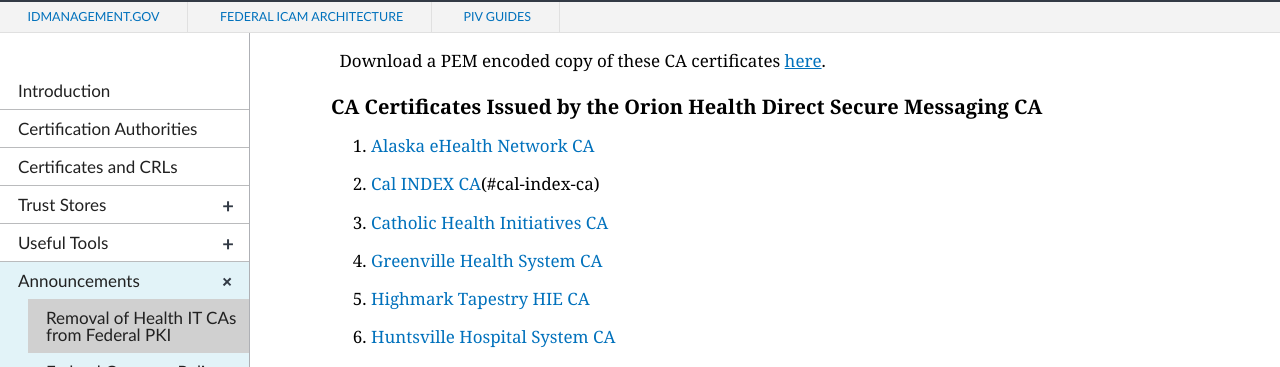
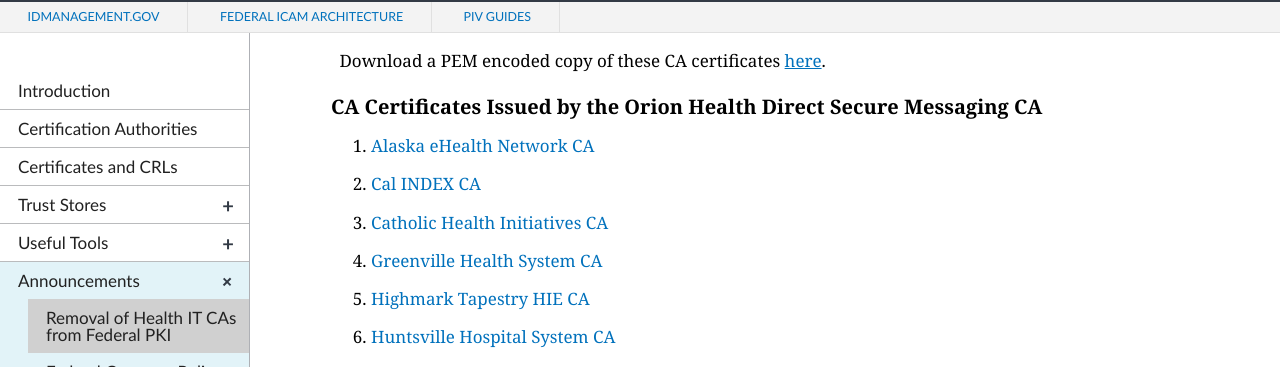
Before and after one commit to GSA/fpki-guides, a Jekyll site: the page built from _announcements/01_health_it_removal.md, in a window 1280 px wide and 900 px high, scrolled down 2445 px. Shown: the part 88-455 px from the top of the window. Built offline with Jekyll 4.4.1, drawn with Linux system fonts in a browser that asks for light colours; nearby versions of some CDN libraries; library files that are not in the unit come from our copies.

Commit message:
Update 01_health_it_removal.md

```diff
--- a/_announcements/01_health_it_removal.md
+++ b/_announcements/01_health_it_removal.md
@@ -71,7 +71,7 @@
 
 ### CA Certificates Issued by the Orion Health Direct Secure Messaging CA
 1. [Alaska eHealth Network CA](#alaska-ehealth-network-ca)
-1. [Cal INDEX CA](#cal-index-ca)(#cal-index-ca)
+1. [Cal INDEX CA](#cal-index-ca)
 1. [Catholic Health Initiatives CA](#catholic-health-initiatives-ca)
 1. [Greenville Health System CA](#greenville-health-system-ca)
 1. [Highmark Tapestry HIE CA](#highmark-tapestry-hie-ca)
```
